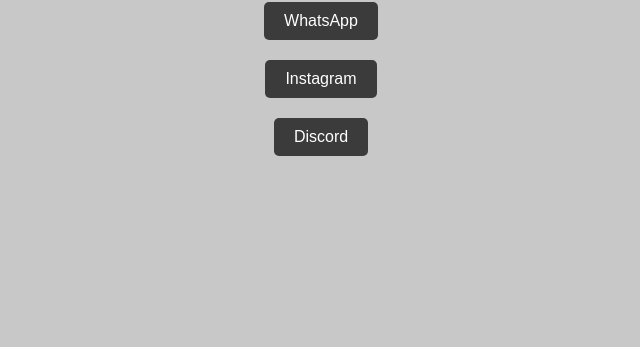
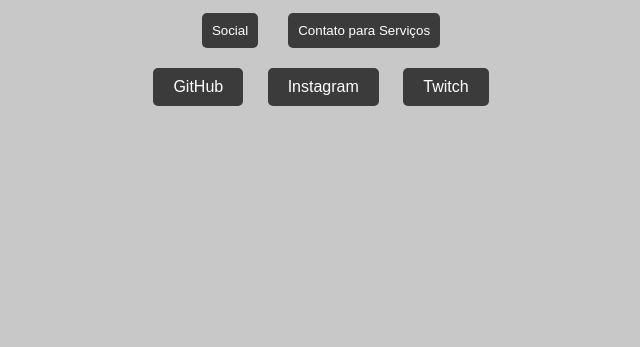
Before and after one commit to ThiagoFFRosa/Link-Tree, a plain HTML site: page index.html in a window 1280 px wide. Shown: the part 453-800 px from the top of the page, without its empty margins (319-959 px from the left). Drawn offline with Linux system fonts and the light colour scheme.

Commit message:
Update index.html

```diff
--- a/index.html
+++ b/index.html
@@ -17,7 +17,27 @@
         }
 
         #logo {
-            margin-bottom: 1px;
+            margin-bottom: 20px;
+        }
+
+        .tabs {
+            display: flex;
+            justify-content: center;
+            margin-bottom: 20px;
+        }
+
+        .tab {
+            margin: 0 15px;
+            padding: 10px;
+            cursor: pointer;
+            background-color: #3b3b3b;
+            color: white;
+            border: none;
+            border-radius: 5px;
+        }
+
+        .tab:hover {
+            background-color: #8c8c8c;
         }
 
         .button-container {
@@ -54,13 +74,34 @@
         <img src="Logo.png" alt="Logo" width="200">
     </div>
 
+    <!-- Abas de navegação -->
+    <div class="tabs">
+        <button class="tab" id="socialTab" onclick="showTab('social')">Social</button>
+        <button class="tab" id="contactTab" onclick="showTab('contact')">Contato para Serviços</button>
+    </div>
+
     <!-- Contêiner dos botões -->
-    <div class="button-container">
+    <div id="social" class="button-container" style="display: block;">
         <a href="https://github.com/ThiagoFFRosa" target="_blank"><button>GitHub</button></a>
+        <a href="https://www.instagram.com/thiago_rats/" target="_blank"><button>Instagram</button></a>
+        <a href="https://www.twitch.tv/fuzz_rats" target="_blank"><button>Twitch</button></a>
+    </div>
+
+    <div id="contact" class="button-container" style="display: none;">
         <a href="https://wa.me/12997911512" target="_blank"><button>WhatsApp</button></a>
-        <a href="https://www.instagram.com/thiago_rats/" target="_blank"><button>Instagram</button></a>
         <a href="https://discord.gg/T2AQrGNJbS" target="_blank"><button>Discord</button></a>
     </div>
 
+    <script>
+        function showTab(tab) {
+            // Esconde todos os tabs
+            document.getElementById('social').style.display = 'none';
+            document.getElementById('contact').style.display = 'none';
+
+            // Exibe o tab selecionado
+            document.getElementById(tab).style.display = 'block';
+        }
+    </script>
+
 </body>
 </html>
```
